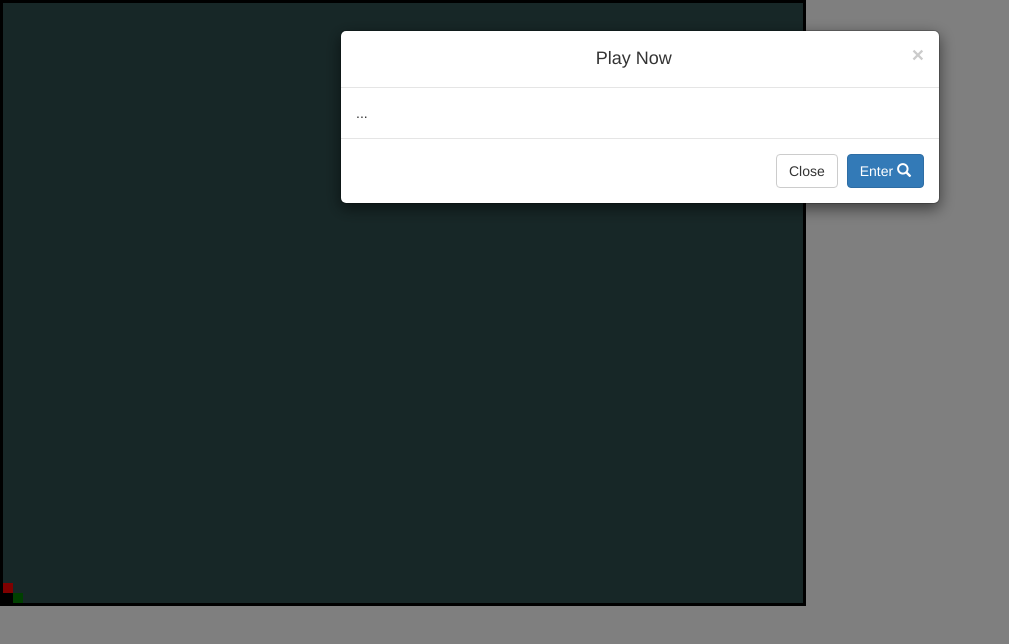
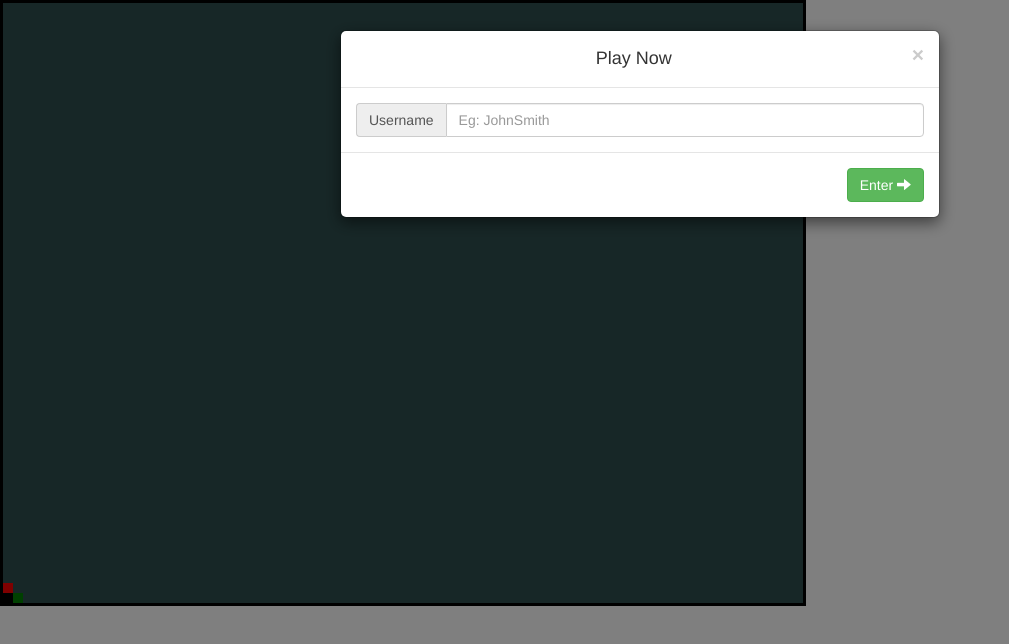
Before and after one commit to rawells14/pxit, a plain HTML site: page frontend/index.html in a window 1280 px wide. Shown: the whole page, without its empty margins (0-1009 px from the left). Drawn offline with nearby package versions, Linux system fonts and the light colour scheme.

Commit message:
Fixed up modal

```diff
--- a/frontend/index.html
+++ b/frontend/index.html
@@ -20,11 +20,15 @@
                     <h4 class="modal-title center" id="myModalLabel">Play Now</h4>
                 </div>
                 <div class="modal-body">
-                    ...
+                    <div class="input-group">
+                        <span class="input-group-addon" id="sizing-addon2">Username</span>
+                        <input type="text" class="form-control" placeholder="Eg: JohnSmith" aria-describedby="sizing-addon2">
+                    </div>
+
                 </div>
-                <div class="modal-footer">
-                    <button type="button" class="btn btn-default" data-dismiss="modal">Close</button>
-                    <button type="button" class="btn btn-primary">Enter <span class="glyphicon glyphicon-search" aria-hidden="true"></span></button>
+                <div class="modal-footer center">
+                    <button type="button" class="btn btn-success">Enter <span class="glyphicon glyphicon-arrow-right"
+                                                                              aria-hidden="true"></span></button>
                 </div>
             </div>
         </div>
@@ -33,8 +37,6 @@
 
 
 <canvas id="game-canvas" width="800" height="600" style="border: solid black; background-color: darkslategrey">
-
-
 </canvas>
 
 <script src="game.js"></script>
--- a/frontend/stylesheet.css
+++ b/frontend/stylesheet.css
@@ -1,3 +1,7 @@
 .center {
     text-align: center;
 }
+
+#login-popup{
+    align-items: center;
+}
```
